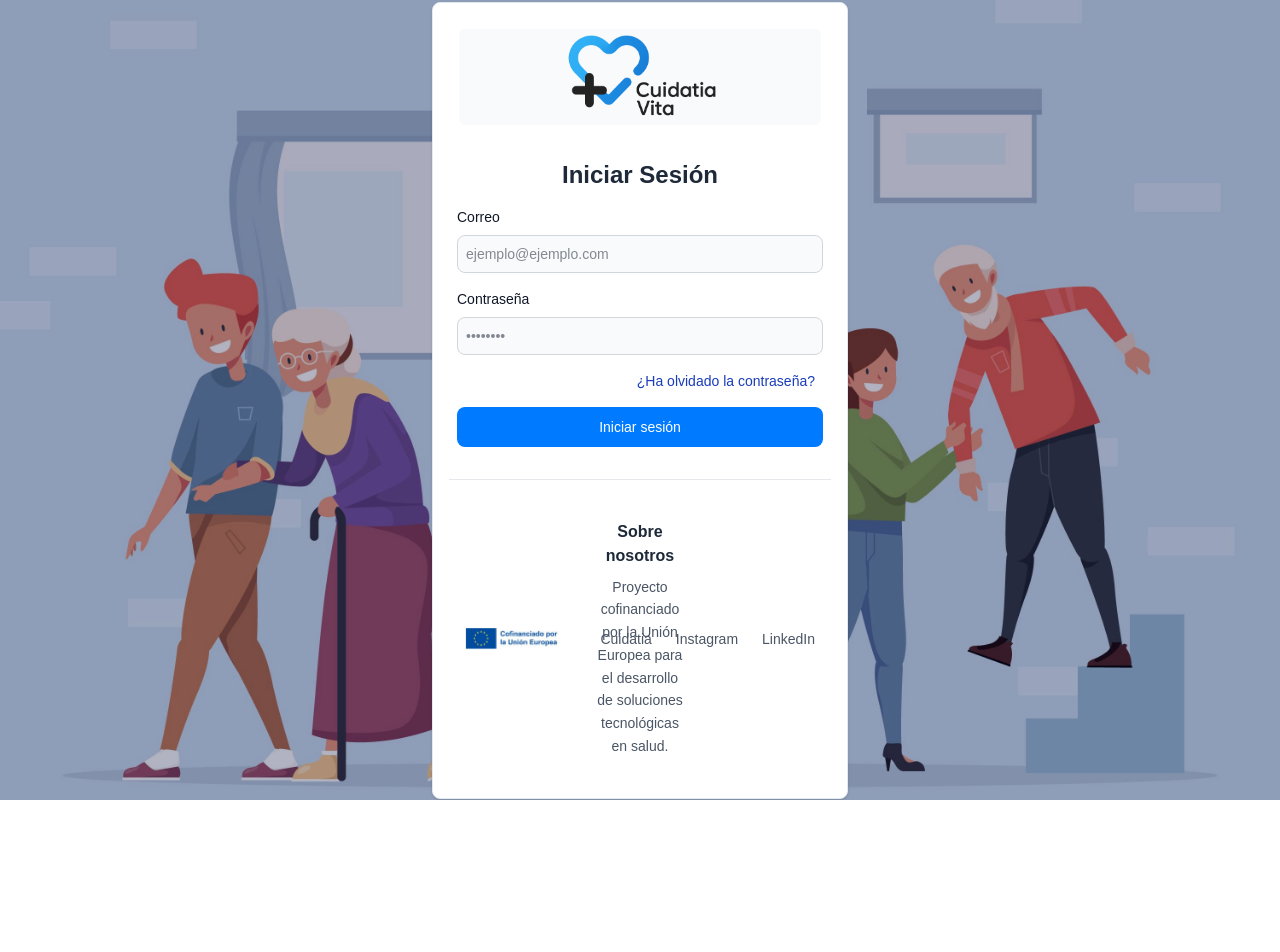
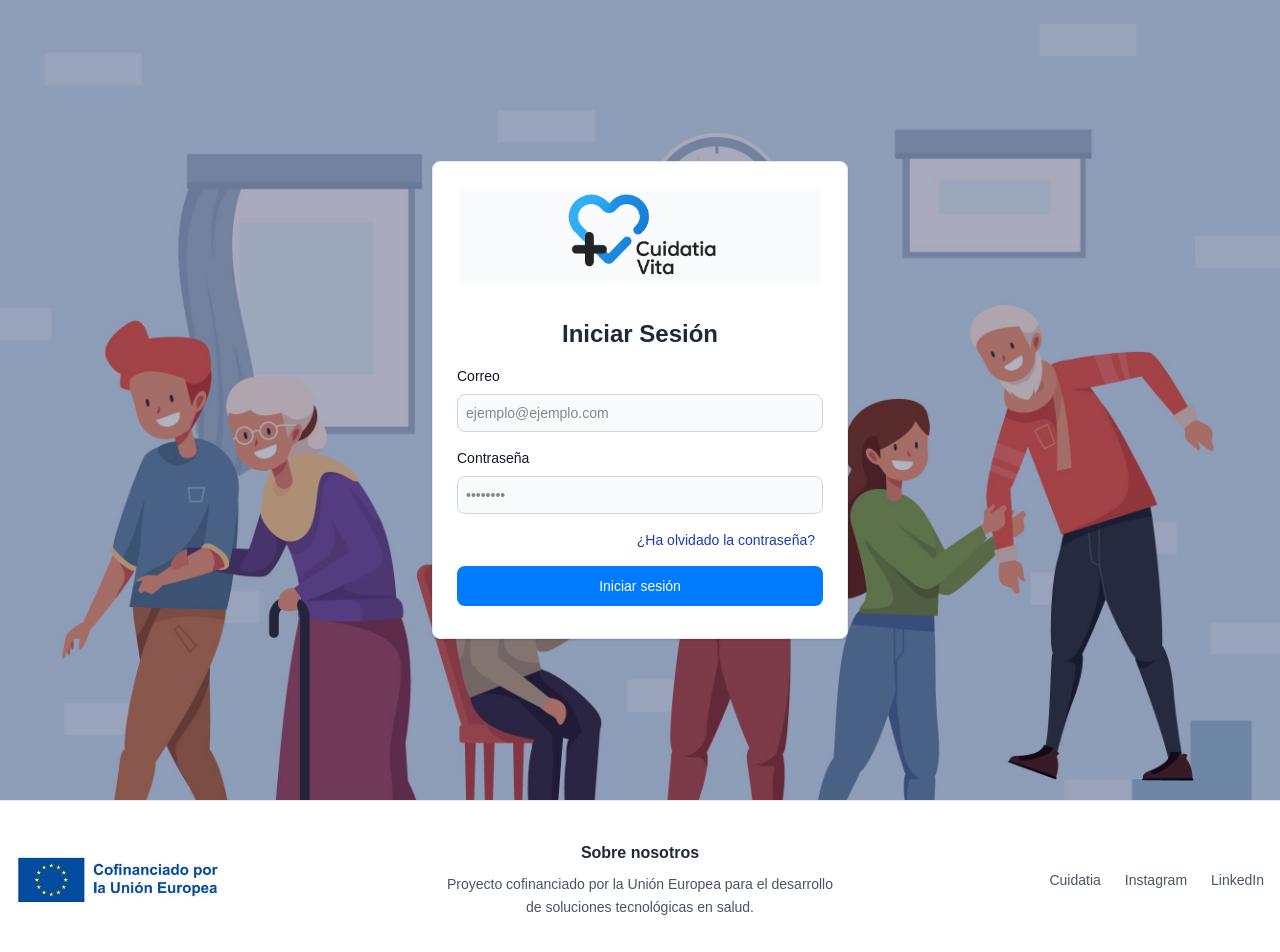
Before and after one commit to Cuidatia/cuidatiavita-frontend, a Next.js app: page /login in a window 1280 px wide. Shown: the top 952 px of the page. Before the commit the page ends 800 px from the top, so only its background shows below. Built offline with nearby package versions, Linux system fonts and the light colour scheme.

Commit message:
Footer 3
3

```diff
--- a/src/pages/login/index.jsx
+++ b/src/pages/login/index.jsx
@@ -69,9 +69,6 @@ export default function Login(){
                     </div>
                     <button type="submit" className="w-full text-white bg-primary-600 hover:bg-primary-700 focus:ring-4 focus:outline-none focus:ring-primary-300 font-medium rounded-lg text-sm px-5 py-2.5 text-center">Iniciar sesión</button>
                 </form>
-                <footer className="bg-white border-t border-gray-200 text-center py-4 text-sm text-gray-500">
-                    <Footer />
-                </footer>
                 {
                     message &&
                     <Alerts alertContent={message} alertType={'success'} />
--- a/src/pages/login/layout.jsx
+++ b/src/pages/login/layout.jsx
@@ -1,11 +1,15 @@
 import './styles.css';
-
+import Footer from "@/components/footer/footer";
 
 export default function LogInLayout({ children }) {
     return (
         <section className="bg-gray-50 body">
             <div className="h-screen grid place-content-center">
                 {children}
+
+            </div>
+            <div className="bg-white border-t border-gray-200 text-center py-4 text-sm text-gray-500">
+                <Footer />
             </div>
         </section>
     );
```
